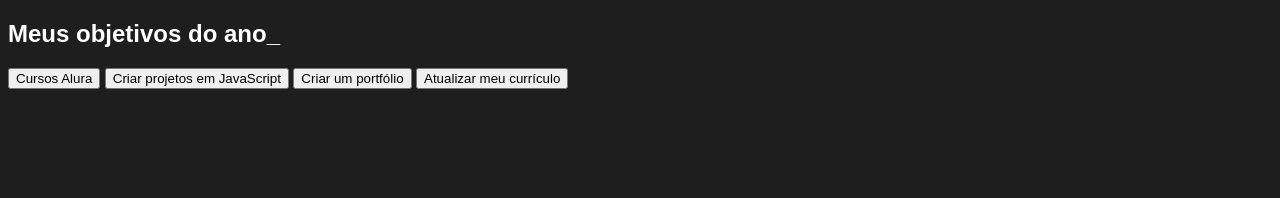
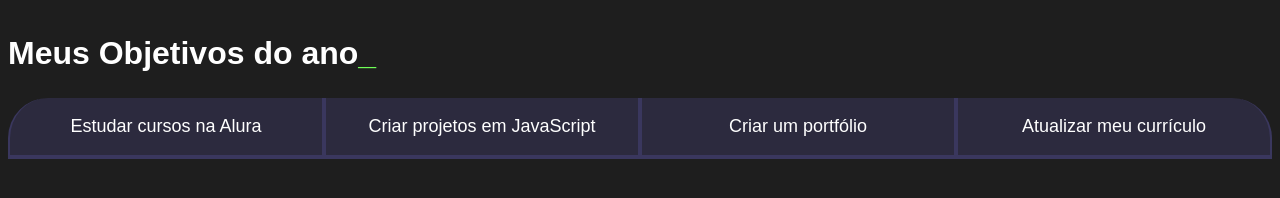
Before and after one commit to brendka/1_TRIMESTRE_PROJETO_3C_2024, a plain HTML site: page index.html in a window 1280 px wide. Drawn offline with Linux system fonts and the light colour scheme; a web font is replaced by a local one.

Commit message:
Add files via upload

```diff
--- a/index.html
+++ b/index.html
@@ -8,9 +8,9 @@
 </head>
 <body>
     <section class="conteudo-principal"></section>
-    <h2 class="titulo-principal">Meus objetivos do ano_</h2>
+    <h2 class="titulo-principal">Meus Objetivos do ano<span>_</span></h2>
     <div class="botoes">
-        <button class="botao">Cursos Alura</button>
+        <button class="botao">Estudar cursos na Alura</button>
         <button class="botao">Criar projetos em JavaScript</button>
         <button class="botao">Criar um portfólio</button>
         <button class="botao">Atualizar meu currículo</button>
--- a/style.css
+++ b/style.css
@@ -14,3 +14,53 @@ body{
     color: var(--branco);
     font-family: 'Chakra Petch', sans-serif;
 }
+.conteudo-principal {
+    display: flex;
+    flex-direction: column;
+    justify-content: center;
+    align-items: center;
+    max-width: 1200px;
+    width: 100%;
+    margin: 0 auto;
+}
+
+.titulo-principal {
+    text-align: left;
+    width: 100%;
+    font-size: 32px;
+}
+
+.titulo-principal span {
+     color: var(--verde);
+}
+
+.botao {
+    font-family: «Crakra Petch», sans-serif;
+    background-color: var(--botao-inativo);
+    color: var(--branco); display: flex;
+    justify-content: center;
+    padding: 1em;
+    font-size: 18px;
+    align-items: center;
+    width: 100%;
+    border-bottom: 4px solid var(--botao-ativo);
+    border-left: 2px solid var(--botao-ativo);
+    border-right: 2px solid var(--botao-ativo);
+    border-top: none;
+ }
+
+ .botoes {
+    display: block;
+ }
+
+ @media screen and (min-width: 768px) {
+.botoes {
+    display: flex;
+ }
+ .botao:first-child {
+    border-radius: 40px 0 0 0;
+ }
+ .botao:last-child {
+    border-radius: 0 40px 0 0;
+ }
+ }
```
